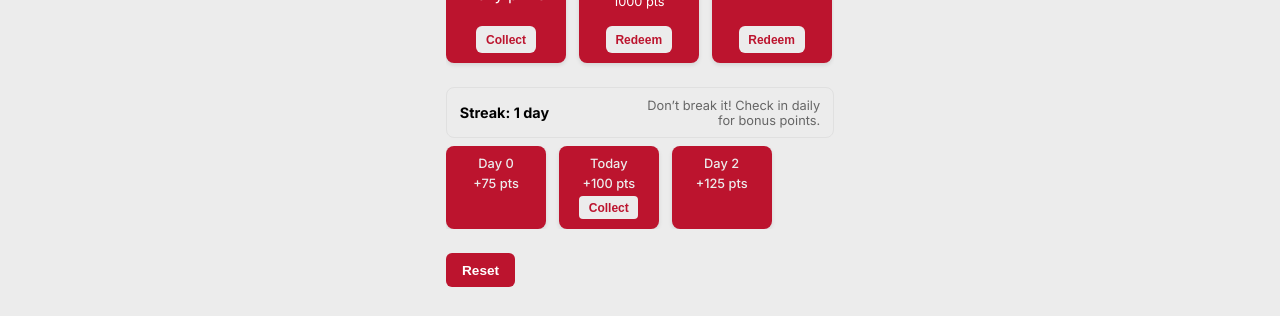
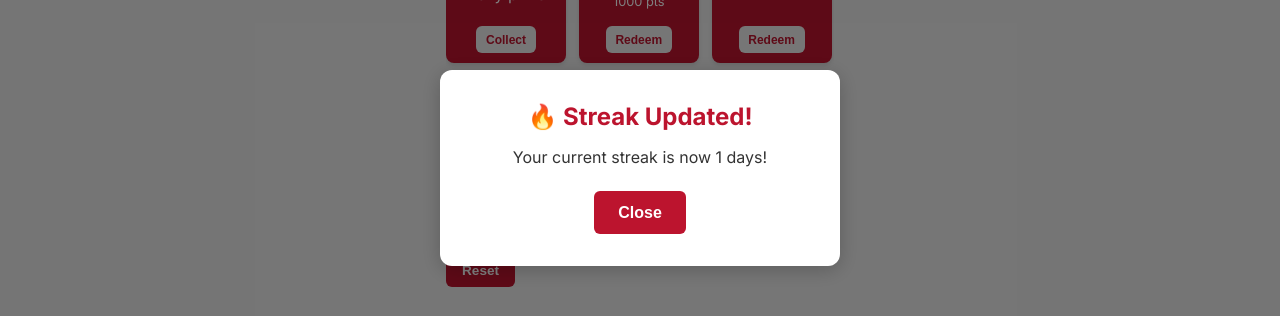
Before and after one commit to Sianuga/IlluminateApp, a Next.js app: page / in a window 1280 px wide. Both pictures are taken after a click on the button "Collect". Shown: the part 232-548 px from the top of the page. Built offline with nearby package versions, Linux system fonts and the light colour scheme.

Commit message:
streak modal

```diff
--- a/src/app/page.tsx
+++ b/src/app/page.tsx
@@ -39,6 +39,7 @@ export default function Dashboard() {
   const [timeUntilMidnight, setTimeUntilMidnight] = useState<string>("");
   const [showRedeemModal, setShowRedeemModal] = useState(false);
   const [redeemedBenefit, setRedeemedBenefit] = useState<Benefit | null>(null);
+  const [showStreakModal, setShowStreakModal] = useState(false);
 
   useEffect(() => {
     const lastDailyPrize = localStorage.getItem("lastDailyPrize");
@@ -94,6 +95,7 @@ export default function Dashboard() {
     const dailyDrop = Math.floor(Math.random() * 16) + 5;
     const fridayBonus = isFriday() ? 10 : 0;
     const totalBonus = basePoints + streakBonus + dailyDrop + fridayBonus;
+    setShowStreakModal(true);
 
     setPoints(points + totalBonus);
     setLastCheckIn(today);
@@ -398,6 +400,21 @@ export default function Dashboard() {
           </div>
         </div>
       )}
+
+      {showStreakModal && (
+        <div className="modal-overlay">
+          <div className="modal">
+            <h3>🔥 Streak Updated!</h3>
+            <p>Your current streak is now {dayStreak} days!</p>
+            <button
+              className="modal-close-button"
+              onClick={() => setShowStreakModal(false)}
+            >
+              Close
+            </button>
+          </div>
+        </div>
+      )}
     </main>
   );
 }
```
